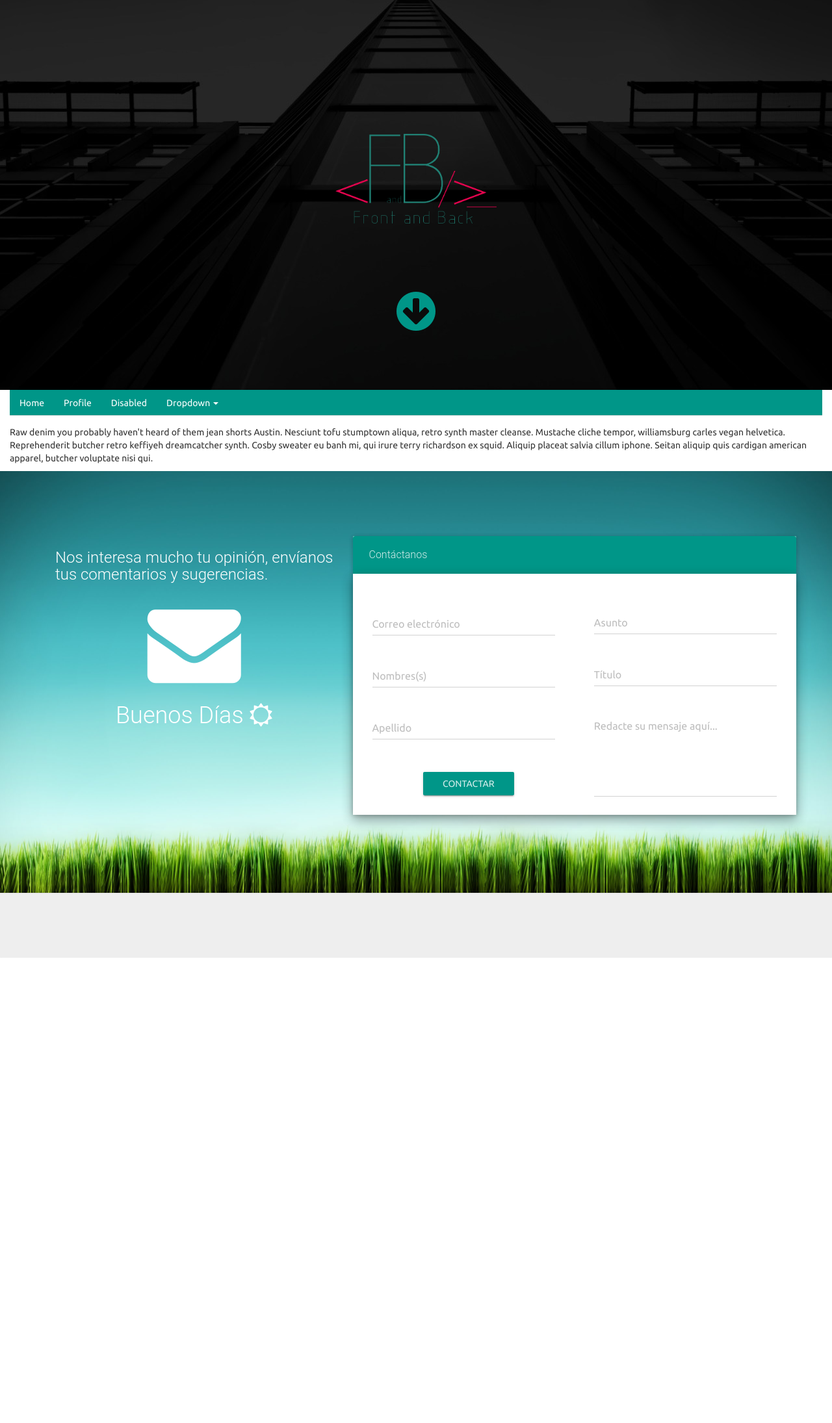
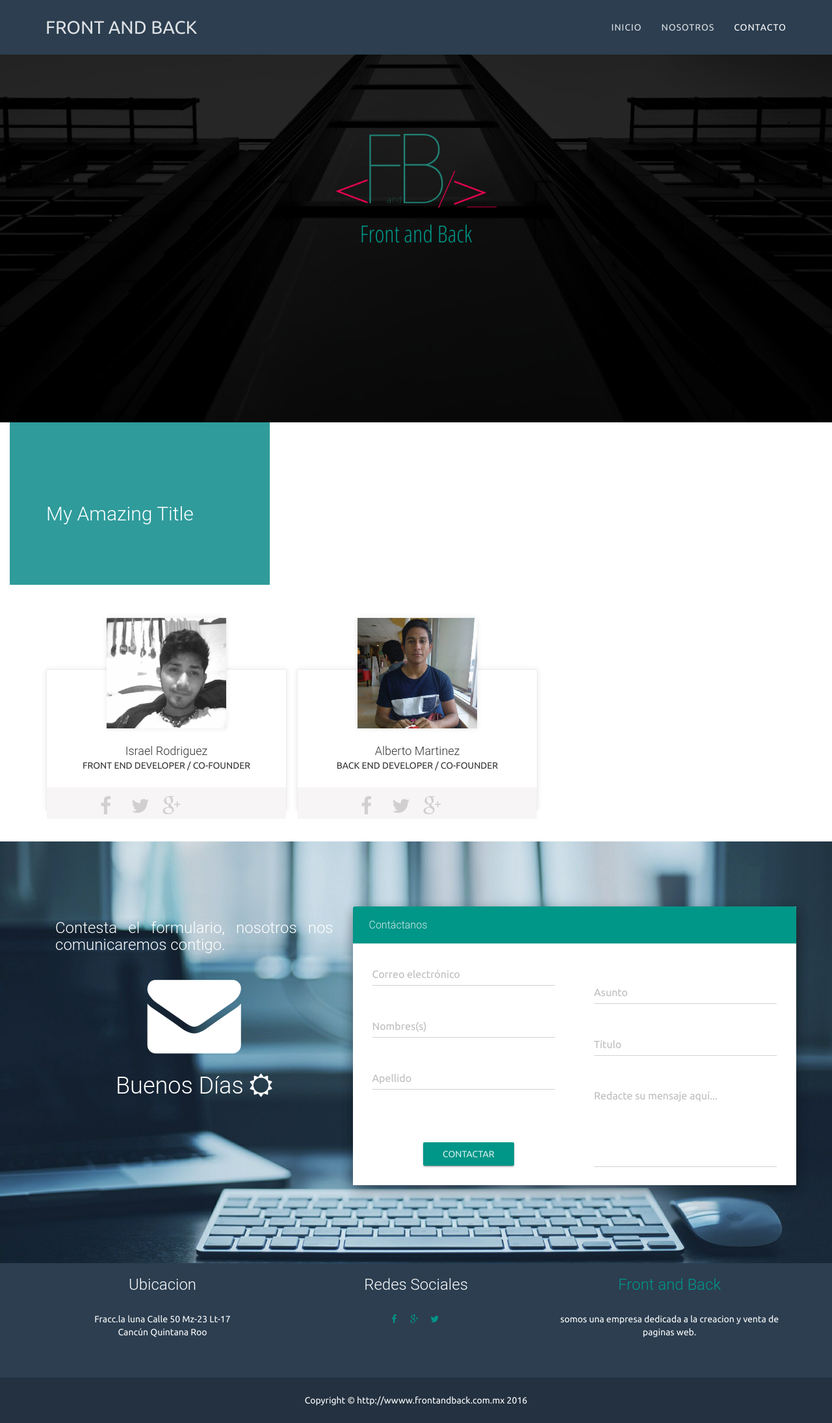
Before and after one commit to JAlbertoMtzR/Front-Back, a PHP site: page / in a window 1280 px wide. Shown: the whole page at 65% size. Before the commit the page ends 1474 px from the top, so only its background shows below. Run offline with PHP 8.4, Linux system fonts and the light colour scheme.

Commit message:
Actualizacion 13/02/2017
Se agregaron nuevas cosas, como menu y css

```diff
--- /dev/null
+++ b/css/card.css
@@ -0,0 +1,198 @@
+@import url(http://fonts.googleapis.com/css?family=Ubuntu);
+
+a.box {
+    color: #fff;
+    background-color: #2f9b9b;
+    display: block;
+    width: 400px;
+    height: 250px;
+    overflow: hidden;
+    position: relative;
+    cursor: pointer;
+    font-family: 'Ubuntu', sans-serif;
+}
+
+.content {
+    position: absolute;
+    bottom: 0;
+    right: 0;
+    top: 0;
+    margin: auto;
+    padding: 0 4em;
+    z-index: 2;
+    height: 3em;
+    transition: all .2s ease;
+}
+
+a:hover .content {
+    height: 8em;
+    transition: all .2s ease;
+    color: #fff !important;
+}
+
+h2 {
+    font-size: 2em;
+    font-weight: normal;
+    margin: 0 0 5px 0;
+}
+
+.pcard {
+    height: 0;
+    opacity: 0;
+    visibility: hidden;
+    margin: 5px;
+    line-height: 1.5em;
+
+}
+
+a:hover p{
+    height: 3em;
+    opacity: 1;
+    visibility: visible;
+    transition: all .2s ease;
+}
+
+.link {
+    height: 1.5em;
+    line-height: 1.5;
+    transition: all .2s ease;
+    display: block;
+    font-size: 0.85em;
+    font-style: italic;
+}
+
+a:hover .link {
+    transition: all .2s ease;
+}
+
+
+
+@import url(http://fonts.googleapis.com/css?family=Raleway:200);
+
+
+
+h4,
+.h4{
+    font-size: 18px;
+    font-weight: bold;
+}
+
+
+.team
+{
+    width: 370px;
+    min-height: 100%;
+    border: 1px solid rgba(133,133,133,.15);
+    background-color: #fff;
+    -moz-box-shadow: 0 0 8px rgba(0,0,0,.09);
+    -webkit-box-shadow: 0 0 8px rgba(0,0,0,.09);
+    box-shadow: 0 0 8px rgba(0,0,0,.09);
+    float: left;
+    margin-left: 16px;
+}
+.teamimgcharly
+{
+    display: block;
+    margin-left: auto;
+    margin-right: auto;
+    position: relative;
+    margin-top: -80px;
+    width:170px;
+    height:170px;
+    /*background: #1bbc9d;*/
+    background-image: url("../img/charly.jpg");
+    background-size: cover;
+    background-repeat: no-repeat;
+    width: 50%;
+    box-shadow: 0 0 8px rgba(0, 0, 0, 0.09);
+}
+.teamimgbeto
+{
+    display: block;
+    margin-left: auto;
+    margin-right: auto;
+    position: relative;
+    margin-top: -80px;
+    width:170px;
+    height:170px;
+    /*background: #1bbc9d;*/
+    background-image: url("../img/beto.jpg");
+    background-size: cover;
+    background-repeat: no-repeat;
+    width: 50%;
+    box-shadow: 0 0 8px rgba(0, 0, 0, 0.09);
+}
+
+.teamsocial
+{
+    height: 48px;
+    background-color: #f7f5f5;
+    position: relative;
+    bottom: -14px;
+    /*left: 0;*/
+
+}
+
+.facebook-team
+{
+    float: left;
+    width: 48px;
+    height: 48px;
+    color: #D1CFCF;
+    display:block;
+    font-size:30px;
+    padding: 7px;
+}
+
+.twitter-team
+{
+    float: left;
+    width: 48px;
+    height: 48px;
+    color: #D1CFCF;
+    display:block;
+    font-size:30px;
+    padding: 7px;
+}
+
+.google-team
+{
+    float: left;
+    width: 48px;
+    height: 48px;
+    color: #D1CFCF;
+    display:block;
+    font-size:30px;
+    padding: 7px;
+}
+
+.pinterest-team
+{
+    float: left;
+    width: 48px;
+    height: 48px;
+    color: #D1CFCF;
+    display:block;
+    font-size:30px;
+    padding: 7px;
+}
+
+.facebook-team:hover
+{
+    color: #3B5998;
+}
+
+.twitter-team:hover
+{
+    color: #29B3E1;
+}
+
+.google-team:hover
+{
+    color: #DE5845;
+}
+
+.pinterest-team:hover
+{
+    color: #C51C23;
+}
--- a/css/index.css
+++ b/css/index.css
@@ -1,11 +1,16 @@
 @import url('https://fonts.googleapis.com/css?family=Open+Sans+Condensed:300|Ubuntu');
+@import url('https://fonts.googleapis.com/css?family=Open+Sans+Condensed:300');
 body{
 
     font-family: 'Ubuntu', sans-serif !important;
 }
-.parallax {
+.textheader{
+    color: #009688;
+    font-family: 'Open Sans Condensed', sans-serif !important;
+}
+.parallaxcontacto {
     /* The image used */
-    background-image: url("../img/fondocontacto2.jpg");
+    background-image: url("../img/fondoe.jpg");
     padding: 0px;
 
     /* Set a specific height */
@@ -22,7 +27,7 @@ body{
     background-image: url("../img/image.jpg");
 
     /* Set a specific height */
-    height: 600px;
+    height: 650px;
 
     /* Create the parallax scrolling effect */
     background-attachment: fixed;
@@ -30,7 +35,99 @@ body{
     background-repeat: no-repeat;
     background-size: cover;
 }
-.desc{
+.navbar-custom {
+  background: #2C3E50 !important;
+  /*font-family: "Montserrat", "Helvetica Neue", Helvetica, Arial, sans-serif;*/
+  text-transform: uppercase;
+  font-weight: 70;
+  border: none;
+}
+.navbar-custom a:focus {
+  outline: none;
+}
+.navbar-custom .navbar-brand {
+  color: white;
+}
+.navbar-custom .navbar-brand:hover,
+.navbar-custom .navbar-brand:focus,
+.navbar-custom .navbar-brand:active,
+.navbar-custom .navbar-brand.active {
+  color: white;
+}
+.navbar-custom .navbar-nav {
+  letter-spacing: 1px;
+}
+.navbar-custom .navbar-nav li a {
+  color: white;
+}
+.navbar-custom .navbar-nav li a:hover {
+  color: #18BC9C;
+  outline: none;
+}
+.navbar-custom .navbar-nav li a:focus,
+.navbar-custom .navbar-nav li a:active {
+  color: white;
+}
+.navbar-custom .navbar-nav li.active a {
+  color: white;
+  background: #2C3E50;
+}
+.navbar-custom .navbar-nav li.active a:hover,
+.navbar-custom .navbar-nav li.active a:focus,
+.navbar-custom .navbar-nav li.active a:active {
+  color: white;
+  background: #2C3E50;
+}
+.navbar-custom .navbar-toggle {
+  color: white;
+  text-transform: uppercase;
+  font-size: 10px;
+  border-color: white;
+}
+.navbar-custom .navbar-toggle:hover,
+.navbar-custom .navbar-toggle:focus {
+  background-color: #2C3E50 !important;
+  color: white;
+  border-color: #2C3E50;
+}
+@media (min-width: 768px) {
+  .navbar-custom {
+    padding: 12px 0;
+    -webkit-transition: padding 0.3s;
+    -moz-transition: padding 0.3s;
+    transition: padding 0.3s;
+  }
+  .navbar-custom .navbar-brand {
+    font-size: 2em;
+    -webkit-transition: all 0.3s;
+    -moz-transition: all 0.3s;
+    transition: all 0.3s;
+  }
+  .navbar-custom.affix {
+    padding: 10px 0;
+  }
+  .navbar-custom.affix .navbar-brand {
+    font-size: 1.5em;
+  }
+}
+footer {
+  color: white;
+}
+footer h3 {
+  margin-bottom: 30px;
+}
+footer .footer-above {
+  padding-top: 50px;
+  background-color: #2C3E50;
+}
+footer .footer-col {
+  margin-bottom: 50px;
+}
+footer .footer-below {
+  padding: 25px 0;
+  background-color: #233140;
+}
+.contacto{
 	padding: 0%;
     /*background-color: #0A6CCE;*/
     margin-top: 100px;
--- a/index.html
+++ b/index.html
@@ -4,72 +4,146 @@
 	<title>Front and Back</title>
 	<meta charset="utf-8">
     <meta name="viewport" content="width=device-width, initial-scale=1">
+    <link rel="stylesheet" type="text/css" href="css/index.css">
+    <link rel="stylesheet" type="text/css" href="css/card.css">
 	<link rel="stylesheet" type="text/css" href="css/bootstrap.min.css">
 	<link rel="stylesheet" type="text/css" href="fonts/css/font-awesome.min.css">
-    <link rel="stylesheet" type="text/css" href="css/index.css">
     <link rel="stylesheet" type="text/css" href="css/bootstrapValidator.min.css">
-    <link href="css/bootstrap-material-design.css" rel="stylesheet">
+    <link rel="stylesheet" href="css/bootstrap-material-design.css">
     <link href="css/ripples.min.css" rel="stylesheet">
-	<script type="text/javascript" src="js/jquery-1.10.2.min.js"></script>
-	<script type="text/javascript" src="js/bootstrap.js"></script>
-	<script type="text/javascript" src="js/bootstrap.min.js"></script>
-	<script type="text/javascript" src="js/bootstrapValidator.min.js"></script>
-	<script src="js/material.js"></script>
-    <script src="js/ripples.min.js"></script>
-    <script>
-      $.material.init();
-    </script>
 </head>
 <body>
-<div id="menu" class="col-lg-12 parallaxheader" style="padding: 20px;">
+<nav id="mainNav" class="navbar navbar-default navbar-fixed-top navbar-custom">
+        <div class="container">
+            <!-- Brand and toggle get grouped for better mobile display -->
+            <div class="navbar-header page-scroll">
+                <button type="button" class="navbar-toggle" data-toggle="collapse" data-target="#bs-example-navbar-collapse-1">
+                    <span class="sr-only">Toggle navigation</span> Menu <i class="fa fa-bars"></i>
+                </button>
+                <a class="navbar-brand" href="#inicio">Front and Back</a>
+            </div>
+
+            <!-- Collect the nav links, forms, and other content for toggling -->
+            <div class="collapse navbar-collapse" id="bs-example-navbar-collapse-1">
+                <ul class="nav navbar-nav navbar-right">
+                    <li class="hidden">
+                        <a href="#inicio"></a>
+                    </li>
+                    <li class="page-scroll">
+                        <a href="#inicio">Inicio</a>
+                    </li>
+                    <li class="page-scroll">
+                        <a href="#nosotros">Nosotros</a>
+                    </li>
+                    <li class="page-scroll">
+                        <a href="#contacto">Contacto</a>
+                    </li>
+                </ul>
+            </div>
+            <!-- /.navbar-collapse -->
+        </div>
+        <!-- /.container-fluid -->
+    </nav>
+
+
+<div id="inicio" class="col-lg-12 parallaxheader" style="padding: 20px;">
      <div class="row-picture ">
-	   <center><img src="img/logo.png" style="width: 20%;padding-top: 15%"></center>
+	   <center><img src="img/logo2.png" style="width: 20%;padding-top: 15%"></center>
 	 </div>
-	 <div style="padding-top: 100px;">
-	 	<center><a href=""><i class="fa fa-arrow-circle-down fa-5x" aria-hidden="true"></i></a></center>
+	 <div class="intro-text">
+                        <center><span class="name"><h1 class="textheader">Front and Back</h1></span></center>
                     </div>
 </div>
 
-<div id="descripcion" class="col-lg-12 col-sm-12 col-md-12 col-xs-12" style="background-color: #fff">
+<div id="nosotros" class="col-lg-12 col-sm-12 col-md-12 col-xs-12" style="background-color: #fff">
+<div id="title">
+	<a class="box">
+        <div class="content">
+			<h2>
+				My Amazing Title
+			</h2>
+			<p class="description pcard
+			">
+				Some description text here of the title that displays on hover
+				<span class="link">Click to read more >> </span>
+			</p>
 
-<ul class="nav nav-tabs" style="margin-bottom: 15px;">
-  <li class="active"><a href="#home" data-toggle="tab">Home</a></li>
-  <li><a href="#profile" data-toggle="tab">Profile</a></li>
-  <li class="disabled"><a>Disabled</a></li>
-  <li class="dropdown">
-    <a class="dropdown-toggle" data-toggle="dropdown" href="bootstrap-elements.html" data-target="#">
-      Dropdown <span class="caret"></span>
+    	</div>
 	</a>
-    <ul class="dropdown-menu">
-      <li><a href="#dropdown1" data-toggle="tab">Action</a></li>
-      <li class="divider"></li>
-      <li><a href="#dropdown2" data-toggle="tab">Another action</a></li>
-    </ul>
+</div>
+
+<div>
+	 <div class="container" style="padding-top: 130px;margin-bottom:48px;">
+        <div class="row">
+            <div class="team">
+                <div class="teamimgcharly"></div>
+                <h4 style="text-align:center;margin-bottom: 2px;margin-top: 25px;">Israel Rodriguez</h4>
+                <p style="text-align:center;">FRONT END DEVELOPER / CO-FOUNDER</p>
+                <div class="teamsocial">
+                    <ul>
+                        <li style="margin-left:35px;float:left;list-style: none outside none;">
+                            <a href="#" title="Facebook">
+                                <div class="facebook-team">
+                                	<i class="fa fa-facebook"></i>
+                                </div>
+                            </a>
+                        </li>
+                        <li style="float:left;list-style: none outside none;">
+                            <a href="#" title="Twitter">
+                                <div class="twitter-team"><i class="fa fa-twitter"></i></div>
+                            </a>
+                        </li>
+                        <li style="float:left;list-style: none outside none;">
+                            <a href="#" title="Google">
+                                <div class="google-team">
+                                	<i class="fa fa-google-plus"></i>
+                                </div>
+                            </a>
                         </li>
                     </ul>
-<div id="myTabContent" class="tab-content">
-  <div class="tab-pane fade active in" id="home">
-    <p>Raw denim you probably haven't heard of them jean shorts Austin. Nesciunt tofu stumptown aliqua, retro synth master cleanse. Mustache cliche tempor, williamsburg carles vegan helvetica. Reprehenderit butcher retro keffiyeh dreamcatcher synth. Cosby sweater eu banh mi, qui irure terry richardson ex squid. Aliquip placeat salvia cillum iphone. Seitan aliquip quis cardigan american apparel, butcher voluptate nisi qui.</p>
                 </div>
-  <div class="tab-pane fade" id="profile">
-    <p>Food truck fixie locavore, accusamus mcsweeney's marfa nulla single-origin coffee squid. Exercitation +1 labore velit, blog sartorial PBR leggings next level wes anderson artisan four loko farm-to-table craft beer twee. Qui photo booth letterpress, commodo enim craft beer mlkshk aliquip jean shorts ullamco ad vinyl cillum PBR. Homo nostrud organic, assumenda labore aesthetic magna delectus mollit.</p>
             </div>
-  <div class="tab-pane fade" id="dropdown1">
-    <p>Etsy mixtape wayfarers, ethical wes anderson tofu before they sold out mcsweeney's organic lomo retro fanny pack lo-fi farm-to-table readymade. Messenger bag gentrify pitchfork tattooed craft beer, iphone skateboard locavore carles etsy salvia banksy hoodie helvetica. DIY synth PBR banksy irony. Leggings gentrify squid 8-bit cred pitchfork.</p>
+            <div class="team">
+                 <div class="teamimgbeto"></div>
+                <h4 style="text-align:center;margin-bottom: 2px;margin-top: 25px;">Alberto Martinez</h4>
+                <p style="text-align:center;">BACK END DEVELOPER / CO-FOUNDER</p>
+                <div class="teamsocial col-lg-12">
+                    <ul>
+                        <li style="margin-left:35px;float:left;list-style: none outside none;">
+                            <a href="#" title="Facebook">
+                                <div class="facebook-team">
+                                	<i class="fa fa-facebook"></i>
                                 </div>
-  <div class="tab-pane fade" id="dropdown2">
-    <p>Trust fund seitan letterpress, keytar raw denim keffiyeh etsy art party before they sold out master cleanse gluten-free squid scenester freegan cosby sweater. Fanny pack portland seitan DIY, art party locavore wolf cliche high life echo park Austin. Cred vinyl keffiyeh DIY salvia PBR, banh mi before they sold out farm-to-table VHS viral locavore cosby sweater.</p>
+                            </a>
+                        </li>
+                        <li style="float:left;list-style: none outside none;">
+                            <a href="#" title="Twitter">
+                                <div class="twitter-team"><i class="fa fa-twitter"></i></div>
+                            </a>
+                        </li>
+                        <li style="float:left;list-style: none outside none;">
+                            <a href="#" title="Google">
+                                <div class="google-team">
+                                	<i class="fa fa-google-plus"></i>
+                                </div>
+                            </a>
+                        </li>
+                    </ul>
+                </div>
+            </div>
+
+        </div>
     </div>
 </div>
 
 </div>
 
 
-<div class="col-lg12 col-sm-12 col-md-12 col-xs-12 parallax">
-<div class="container desc" style="padding: 0%;">
+<div id="contacto" class="col-lg-12 col-sm-12 col-md-12 col-xs-12 parallaxcontacto">
+<div class="container contacto" style="padding: 0%;">
 <div class="col-lg-5 col-md-8 col-sm-12 col-xs-12">
 <div class="col-lg-12 col-md-12 col-sm-8 col-xs-12 espaciotitu">
-<span><h3 class="textjustify textwhite">Nos interesa mucho tu opinión, envíanos tus comentarios y sugerencias.</h3></span>
+<span><h3 class="textjustify textwhite">Contesta el formulario, nosotros nos comunicaremos contigo.</h3></span>
 <span><h1 class="textcenter textwhite"><i class="fa fa-envelope fa-4x" aria-hidden="true"></i></h1></span>
 <span><h1 class="textcenter textwhite" id="saludo"></h1></span>
 </div>
@@ -77,30 +151,30 @@
 
 
 </div>
-<div class="col-lg-7 col-md-4 col-sm-4 col-xs-12 panel panel-primary" style="padding: 0%;">
+<div class="col-lg-7 col-md-4 col-sm-4 col-xs-12 panel panel-primary well bs-component" style="padding: 0%;">
 <div class="panel-heading">
 <h4 class="panel-title espacioshadow textpadding">Contáctanos</h4>
 </div>
-<form id="contacto" class="col-lg-12 col-md-12 col-sm-12 col-xs-12 panel-body well bs-component" style="padding: 0%; margin: 0%;" method="POST">
-<div class="col-lg-6 col-md-12 col-sm-12 col-xs-12 espacioboton ">
-<div class="form-group espacioform col-lg-12">
-<input class="form-control" name="correo" id="correo" type="text" placeholder="Correo electrónico" style="border-radius: 0px;" />
+<form id="contacto" class="col-lg-12 col-md-12 col-sm-12 col-xs-12 panel-body" style="padding: 0%; margin: 0%;" method="POST">
+<div class="col-lg-6 col-md-6 col-sm-12 col-xs-12 ">
+<div class="form-group col-lg-12">
+<input class="form-control" name="correo" id="correo" type="text" placeholder="Correo electrónico" />
 </div>
 <div class="form-group  col-lg-12">
-<input class="form-control" name="nombre" id="nombre" type="text" placeholder="Nombres(s)" style="border-radius: 0px;" />
+<input class="form-control" name="nombre" id="nombre" type="text" placeholder="Nombres(s)" />
 </div>
 <div class="form-group  col-lg-12">
-<input class="form-control" name="apellido" id="apellido" type="text" placeholder="Apellido" style="border-radius: 0px;" />
+<input class="form-control" name="apellido" id="apellido" type="text" placeholder="Apellido" />
 </div>
 </div>
-<div class="col-lg-6 col-md-12 col-sm-12 col-xs-12 form-group ">
+<div class="col-lg-6 col-md-6 col-sm-12 col-xs-12 form-group ">
 <div class="form-group  col-lg-12">
-<input class="form-control" name="asunto" id="asunto" type="text" placeholder="Asunto" style="border-radius: 0px;" />
+<input class="form-control" name="asunto" id="asunto" type="text" placeholder="Asunto" />
 </div>
 <div class="form-group  col-lg-12">
-<input class="form-control" name="titulo" id="titulo" type="text" placeholder="Título" style="border-radius: 0px;" />
+<input class="form-control" name="titulo" id="titulo" type="text" placeholder="Título" />
 </div>
-  <div class="form-group col-lg-12"><textarea class="form-control" rows="5" name="comentario" id="comentario" placeholder="Redacte su mensaje aquí..." style="border-radius: 0px;"></textarea></div>
+  <div class="form-group col-lg-12"><textarea class="form-control" rows="5" name="comentario" id="comentario" placeholder="Redacte su mensaje aquí..."></textarea></div>
 </div>
 <div class="col-lg-12 col-md-12 col-sm-12 col-xs-12 formularioboton">
 <div class="textcenter espaciop col-lg-6"><button id="btnenviar" class="btn btn-raised btn-primary" name="btnenviar">Contactar</button>
@@ -113,10 +187,59 @@
 </div><!--Contacto-->
 
 
-<div id="pie" class="col-lg-12 col-sm-12 col-md-12 col-xs-12 panel-footer" style="padding: 0;height: 100px">
-
+<!-- Footer -->
+    <footer class="text-center" style="background-color: #2C3E50 !important;">
+        <div class="footer-above">
+            <div class="container">
+                <div class="row">
+                    <div class="footer-col col-md-4">
+                        <h3>Ubicacion</h3>
+                        <p>Fracc.la luna Calle 50 Mz-23 Lt-17
+                            <br>Cancún Quintana Roo</p>
                     </div>
+                    <div class="footer-col col-md-4">
+                        <h3>Redes Sociales</h3>
+                        <ul class="list-inline">
+                            <li>
+                                <a href="www.facebook.com" class="btn-social btn-outline"><i class="fa fa-fw fa-facebook"></i></a>
+                            </li>
+                            <li>
+                                <a href="#" class="btn-social btn-outline"><i class="fa fa-fw fa-google-plus"></i></a>
+                            </li>
+                            <li>
+                                <a href="#" class="btn-social btn-outline"><i class="fa fa-fw fa-twitter"></i></a>
+                            </li>
+                        </ul>
+                    </div>
+                    <div class="footer-col col-md-4">
+                        <h3><a href="http://www.frontandback.com.mx">Front and Back</a></h3>
+                        <p> somos una empresa dedicada a la creacion y venta de paginas web.</p>
+                    </div>
+                </div>
+            </div>
+        </div>
+        <div class="footer-below">
+            <div class="container">
+                <div class="row">
+                    <div class="col-lg-12">
+                        Copyright &copy; http://wwww.frontandback.com.mx 2016
+                    </div>
+                </div>
+            </div>
+        </div>
+    </footer>
 </body>
+<script type="text/javascript" src="js/jquery-1.10.2.min.js"></script>
+	<script type="text/javascript" src="js/bootstrap.js"></script>
+	<script type="text/javascript" src="js/bootstrap.min.js"></script>
+	<script type="text/javascript" src="js/bootstrapValidator.min.js"></script>
+	<script src="js/material.js"></script>
+    <script src="js/ripples.min.js"></script>
+    <script src="js/jquery.easing.min.js"></script>
+    <script src="js/freelancer.min.js"></script>
+    <script>
+      $.material.init();
+    </script>
 <script type="text/javascript">
 $(document).ready(function() {
     Reloj();
--- /dev/null
+++ b/js/freelancer.min.js
@@ -0,0 +1,6 @@
+/*!
+ * Start Bootstrap - Freelancer v3.3.7+1 (http://startbootstrap.com/template-overviews/freelancer)
+ * Copyright 2013-2016 Start Bootstrap
+ * Licensed under MIT (https://github.com/BlackrockDigital/startbootstrap/blob/gh-pages/LICENSE)
+ */
+!function(o){"use strict";o(".page-scroll a").bind("click",function(t){var l=o(this);o("html, body").stop().animate({scrollTop:o(l.attr("href")).offset().top-50},1250,"easeInOutExpo"),t.preventDefault()}),o("body").scrollspy({target:".navbar-fixed-top",offset:51}),o(".navbar-collapse ul li a").click(function(){o(".navbar-toggle:visible").click()}),o("#mainNav").affix({offset:{top:100}}),o(function(){o("body").on("input propertychange",".floating-label-form-group",function(t){o(this).toggleClass("floating-label-form-group-with-value",!!o(t.target).val())}).on("focus",".floating-label-form-group",function(){o(this).addClass("floating-label-form-group-with-focus")}).on("blur",".floating-label-form-group",function(){o(this).removeClass("floating-label-form-group-with-focus")})})}(jQuery);
```
Also changed, not shown: js/freelancer.js (added, +44 -0 lines), img/beto.jpg (added), img/charly.jpg (added), img/fondocontacto.jpg (deleted), img/fondocontacto2.jpg (deleted), img/fondoe.jpg (added), img/header.jpg (deleted), img/img_avatar.png (added), img/logo.png (deleted), img/logo2.png (added), js/jquery.easing.min.js (added). Lines whose indentation alone changed are shown as unchanged.
